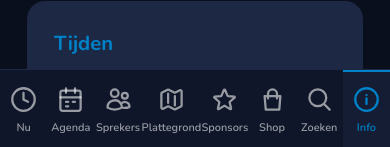
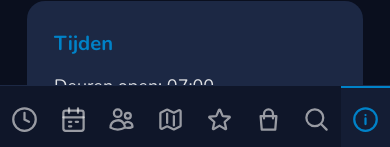
Before and after one commit to expertslive/ziggy, a React (Vite) app in the folder packages/kiosk/: page /info in a window 390 px wide. Shown: the part 694-841 px from the top of the page. Built offline with nearby package versions, Linux system fonts and the light colour scheme; no server answers.

Commit message:
feat(kiosk): icon-only bottom nav on iPhone

```diff
--- a/packages/kiosk/src/components/BottomNav.tsx
+++ b/packages/kiosk/src/components/BottomNav.tsx
@@ -98,8 +98,9 @@ export function BottomNav() {
           key={item.to}
           to={item.to}
           onClick={touch}
+          aria-label={t(item.labelKey)}
           className={({ isActive }) =>
-            `flex-1 flex flex-col items-center justify-center gap-1.5 min-h-[80px] py-3 transition-colors ${
+            `flex-1 flex flex-col items-center justify-center gap-0 sm:gap-1.5 min-h-[64px] sm:min-h-[80px] py-2 sm:py-3 transition-colors ${
               isActive
                 ? 'text-el-blue bg-el-gray/40 border-t-2 border-el-blue'
                 : 'text-el-light/60 active:text-el-light active:bg-el-gray/20 border-t-2 border-transparent'
@@ -107,7 +108,7 @@ export function BottomNav() {
           }
         >
           {item.icon}
-          <span className="text-[11px] font-semibold">{t(item.labelKey)}</span>
+          <span className="hidden sm:block text-[11px] font-semibold">{t(item.labelKey)}</span>
         </NavLink>
       ))}
     </nav>
```
